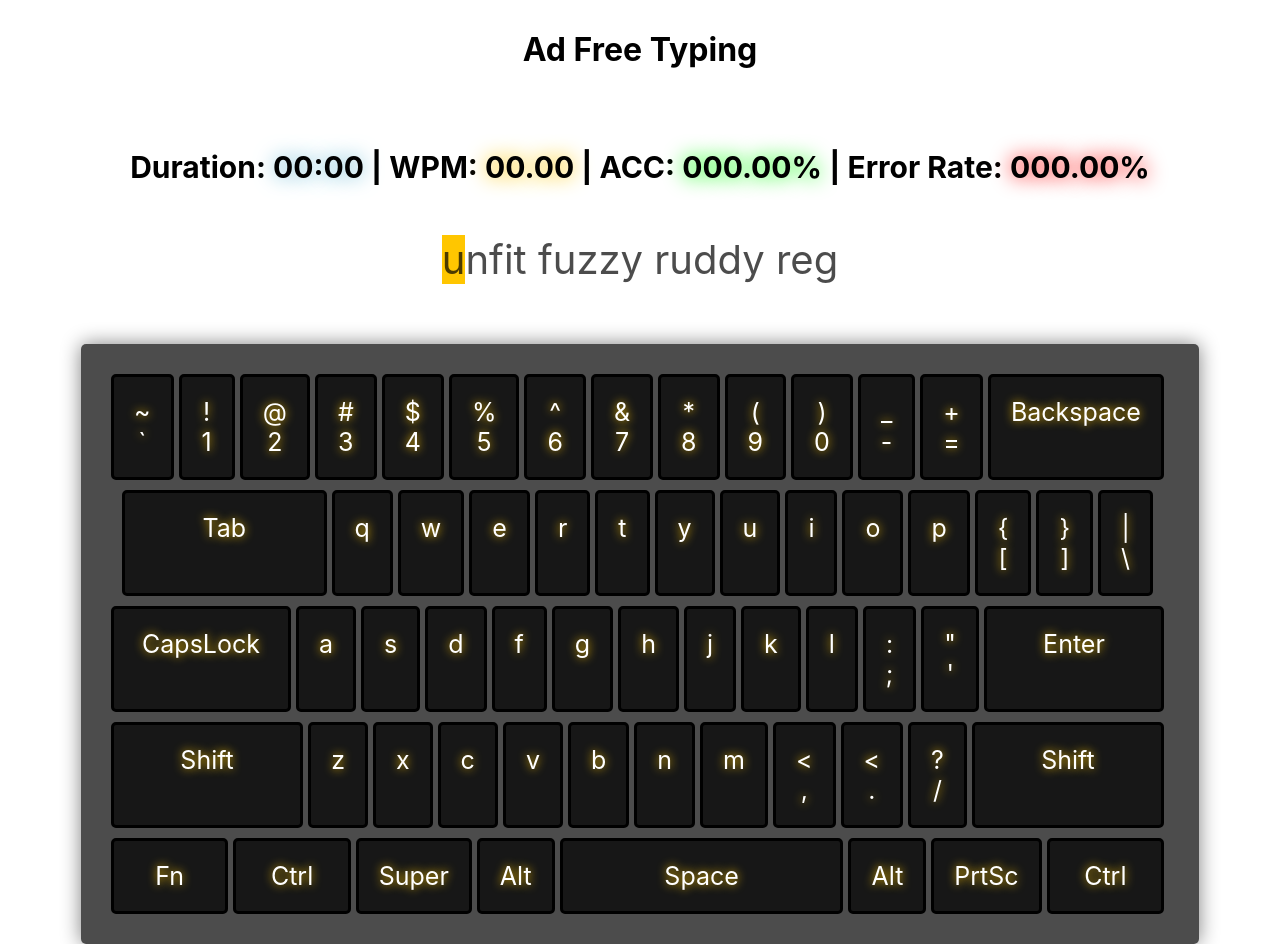
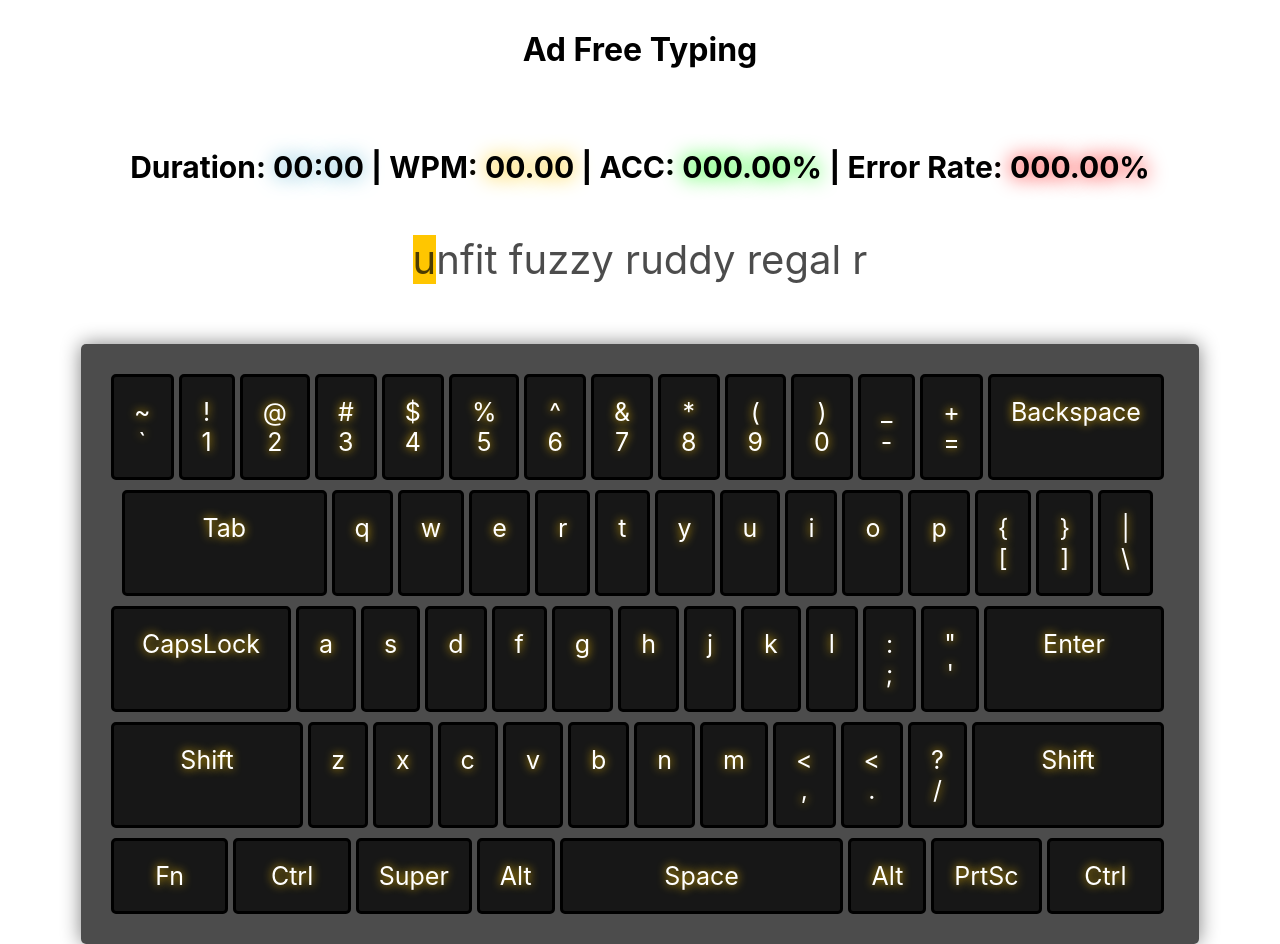
Before and after one commit to jstephensdev/ad-free-typing, a React (Create React App) app: page / in a window 1280 px wide. Built offline with nearby package versions, Linux system fonts and the light colour scheme; some icons are missing.

Commit message:
moving icons around, removing things not needed

```diff
--- a/src/components/Header.tsx
+++ b/src/components/Header.tsx
@@ -45,12 +45,11 @@ export const Header = () => {
                         data-testid="reset"
                     />
                     <IonIcon
-                        title="Options"
+                        title="View Recent Stats"
                         className="ionIcon"
-                        name="options-outline"
+                        name="stats-chart"
                         size="large"
-                        onClick={() => setOpenModal((openModal) => !openModal)}
-                        data-testid="settings"
+                        data-testid="reset"
                     />
                 </div>
                 <h1>Ad Free Typing</h1>
@@ -72,11 +71,12 @@ export const Header = () => {
                         data-testid="reset"
                     />
                     <IonIcon
-                        title="View Recent Stats"
+                        title="Options"
                         className="ionIcon"
-                        name="stats-chart"
+                        name="options-outline"
                         size="large"
-                        data-testid="reset"
+                        onClick={() => setOpenModal((openModal) => !openModal)}
+                        data-testid="settings"
                     />
                 </div>
             </header>
--- a/src/components/Text.tsx
+++ b/src/components/Text.tsx
@@ -4,17 +4,16 @@ export const Text = () => {
     const incomingChars = useAppSelector((state) => state.text.incomingChars);
     const outgoingChars = useAppSelector((state) => state.text.outgoingChars);
     const currentChar = useAppSelector((state) => state.text.currentChar);
-    const leftPadding = useAppSelector((state) => state.text.leftPadding);
 
     return (
         <>
             <section className="text-section">
                 <p>
                     <span className="character-out">
-                        {(leftPadding + outgoingChars).slice(-20)}
+                        {outgoingChars.slice(-24)}
                     </span>
                     <span className="character-current">{currentChar}</span>
-                    <span>{incomingChars.substring(0, 20)}</span>
+                    <span>{incomingChars.substring(0, 24)}</span>
                 </p>
             </section>
         </>
```
